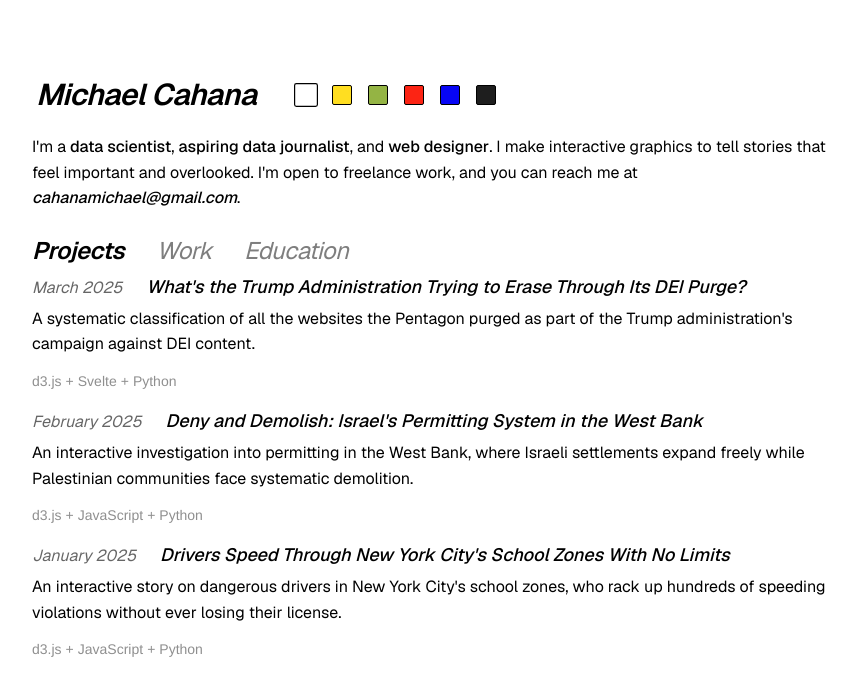
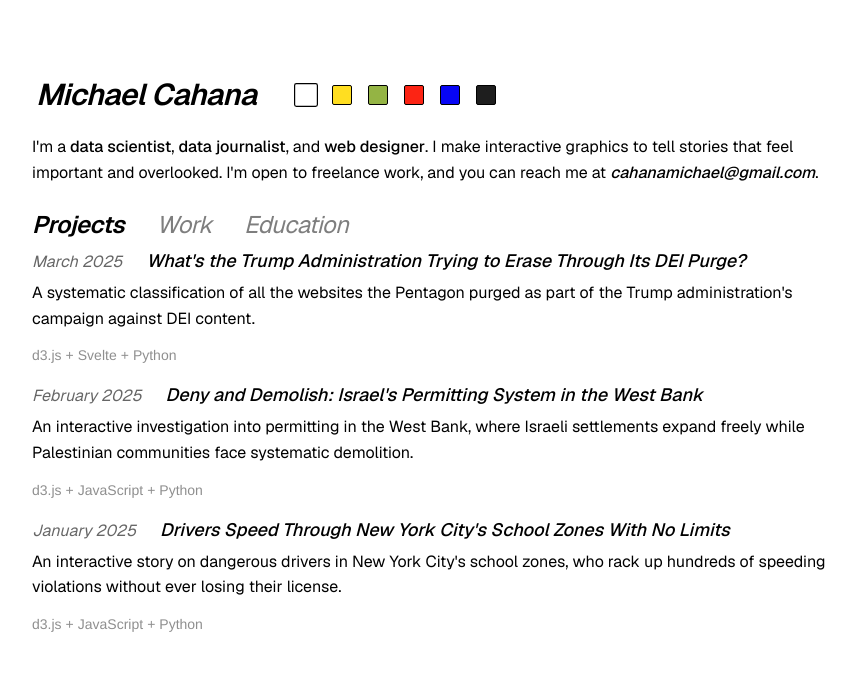
Before and after one commit to m-cahana/portfolio, a Next.js app: page / in a window 1280 px wide. Shown: the top 696 px of the page, without its empty margins (208-1065 px from the left). Built offline with nearby package versions, Linux system fonts and the light colour scheme.

Commit message:
remove aspiring

```diff
--- a/app/page.js
+++ b/app/page.js
@@ -112,7 +112,7 @@ export default function Home() {
                   : addOpacity(currentTheme[1], backgroundOpacity),
               }}
             >
-              aspiring data journalist
+              data journalist
             </span>
             , and{" "}
             <span
```
